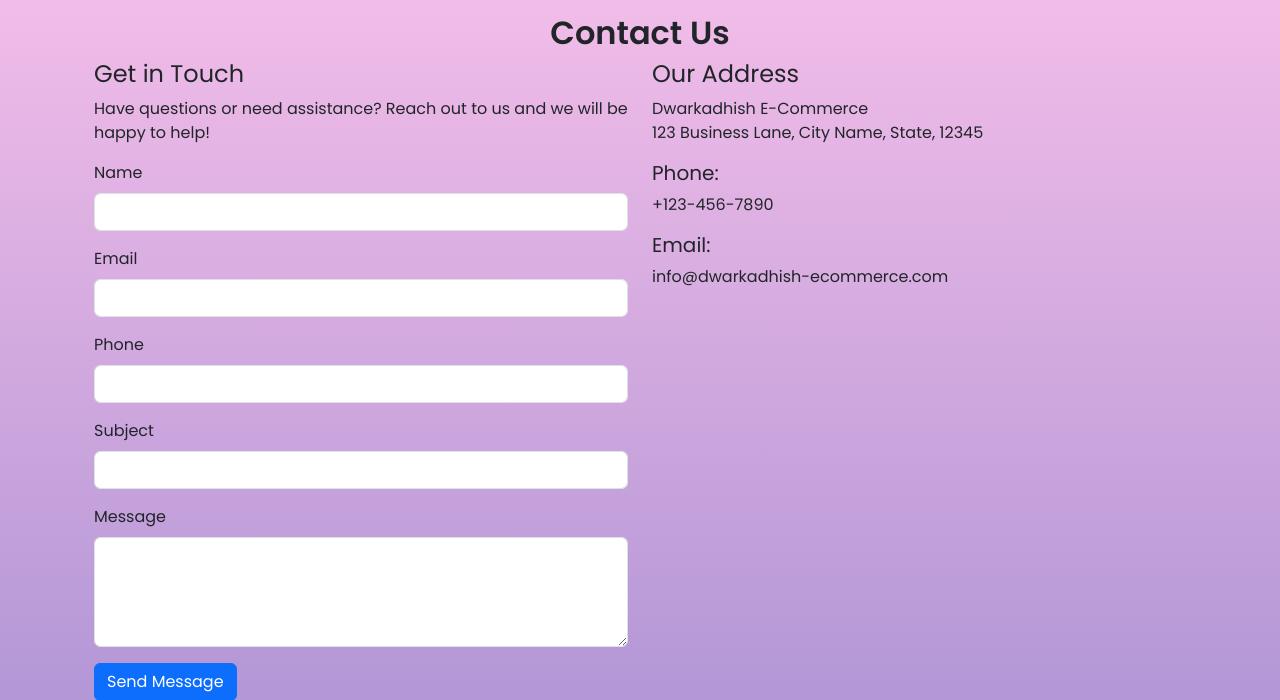
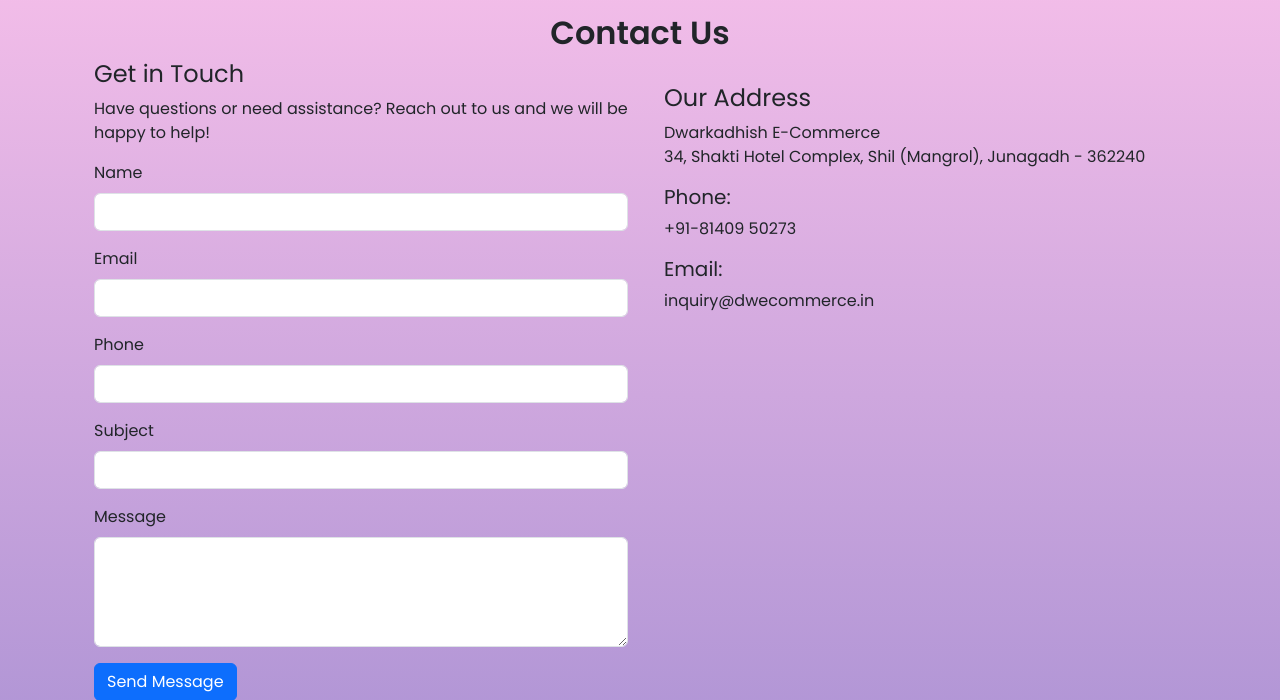
Before and after one commit to Darsh-Web/dwecommerce, a Django app: page /contact/ in a window 1280 px wide. Shown: the part 106-806 px from the top of the page. Run offline with Django 5.2, Linux system fonts and the light colour scheme.

Commit message:
Updated address

```diff
--- a/dwarkadhish_ecommerce/dwarkadhish_ecommerce/settings.py
+++ b/dwarkadhish_ecommerce/dwarkadhish_ecommerce/settings.py
@@ -26,7 +26,7 @@
 # SECURITY WARNING: don't run with debug turned on in production!
 DEBUG = True
 
-ALLOWED_HOSTS = ["140.245.19.51","www.dwecommerce.in","dwecommerce.in"]
+ALLOWED_HOSTS = ["140.245.19.51","www.dwecommerce.in","dwecommerce.in", "127.0.0.1"]
 
 
 # Application definition
--- a/dwarkadhish_ecommerce/store/templates/store/contact.html
+++ b/dwarkadhish_ecommerce/store/templates/store/contact.html
@@ -42,15 +42,15 @@
                 {% endif %}
 
             </div>
-            <div class="col-md-6">
+            <div class="col-md-6 mt-4 px-4">
                 <h4>Our Address</h4>
                 <p>Dwarkadhish E-Commerce<br>
-                    123 Business Lane, City Name, State, 12345
+                    34, Shakti Hotel Complex, Shil (Mangrol), Junagadh - 362240
                 </p>
                 <h5>Phone:</h5>
-                <p>+123-456-7890</p>
+                <p>+91-81409 50273</p>
                 <h5>Email:</h5>
-                <p>info@dwarkadhish-ecommerce.com</p>
+                <p>inquiry@dwecommerce.in</p>
             </div>
         </div>
     </div>
```
Also changed, not shown: 1 other file.
